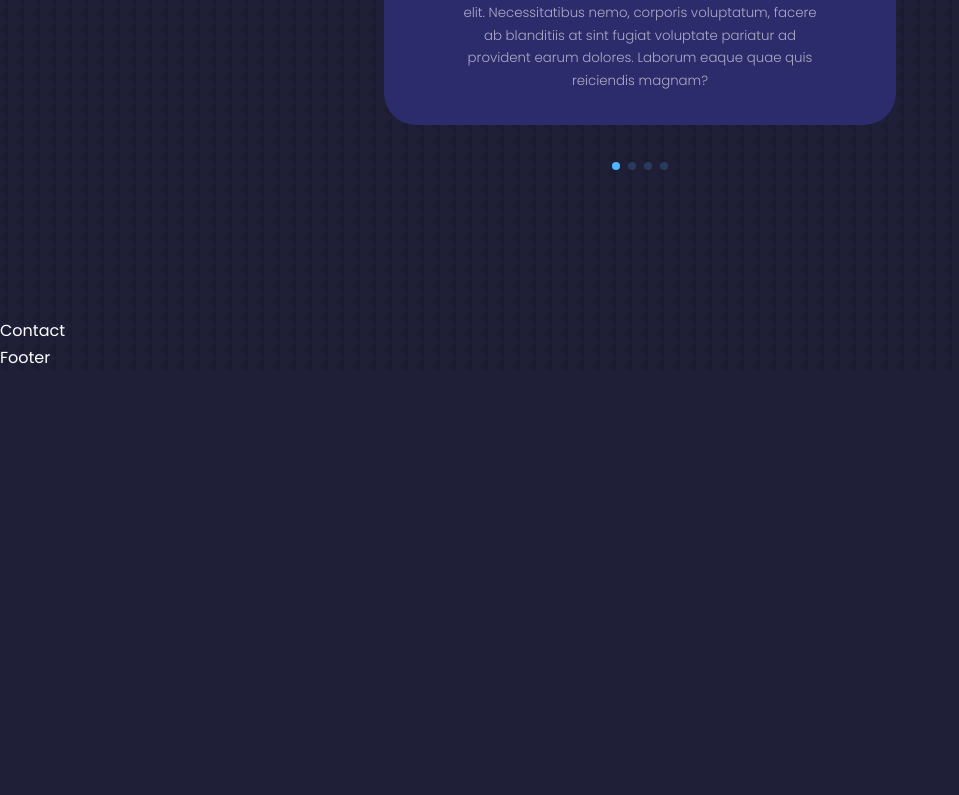
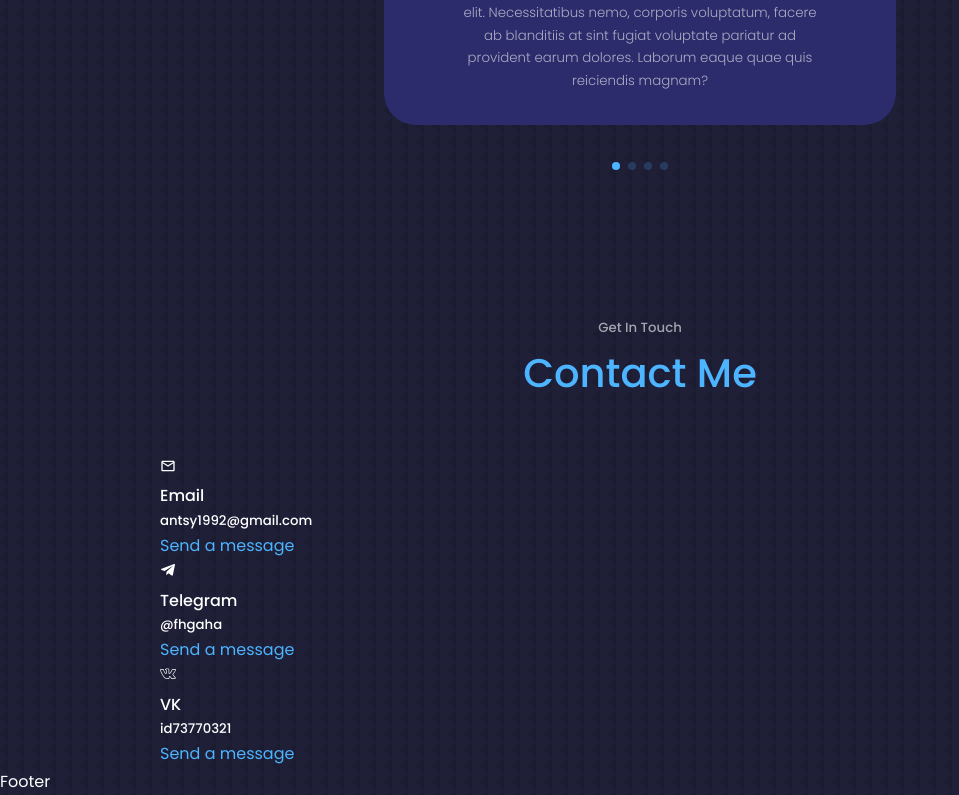
Before and after one commit to fhgaha/portfolio, a React (Create React App) app: page / in a window 1280 px wide. Shown: the part 3722-4517 px from the top of the page, without its empty margins (0-959 px from the left). Before the commit the page ends 4093 px from the top, so only its background shows below. Built offline with nearby package versions, Linux system fonts and the light colour scheme.

Commit message:
somewhat contact

```diff
--- a/src/components/contact/Contact.jsx
+++ b/src/components/contact/Contact.jsx
@@ -1,9 +1,40 @@
 import React from 'react'
 import './contact.css'
+import { MdOutlineEmail } from "react-icons/md";
+import { SlSocialVkontakte } from "react-icons/sl";
+import { FaTelegramPlane } from "react-icons/fa";
 
 const Contact = () => {
   return (
-    <section id='contact'>Contact</section>
+    <section id='contact'>
+      <h5>Get In Touch</h5>
+      <h1>Contact Me</h1>
+
+      <div className="container contact__container">
+        <div className="contact__options">
+          <article className="contact__option">
+            <MdOutlineEmail />
+            <h4>Email</h4>
+            <h5>antsy1992@gmail.com</h5>
+            <a href="mailto:antsy1992@gmail.com" target='_blank'>Send a message</a>
+          </article>
+
+          <article className="contact__option">
+            <FaTelegramPlane />
+            <h4>Telegram</h4>
+            <h5>@fhgaha</h5>
+            <a href="https://web.telegram.org/" target="@fhgaha">Send a message</a>
+          </article>
+
+          <article className="contact__option">
+            <SlSocialVkontakte />
+            <h4>VK</h4>
+            <h5>id73770321</h5>
+            <a href="https://vk.com/" target="id73770321">Send a message</a>
+          </article>
+        </div>
+      </div>
+    </section>
   )
 }
 
```
